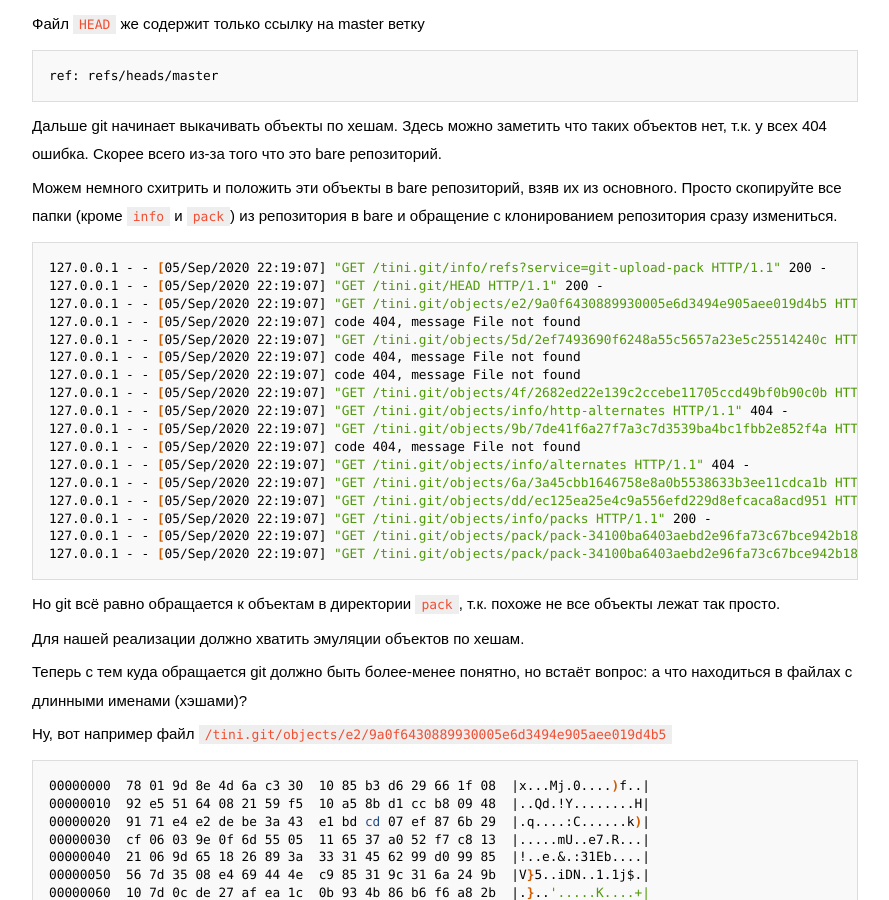
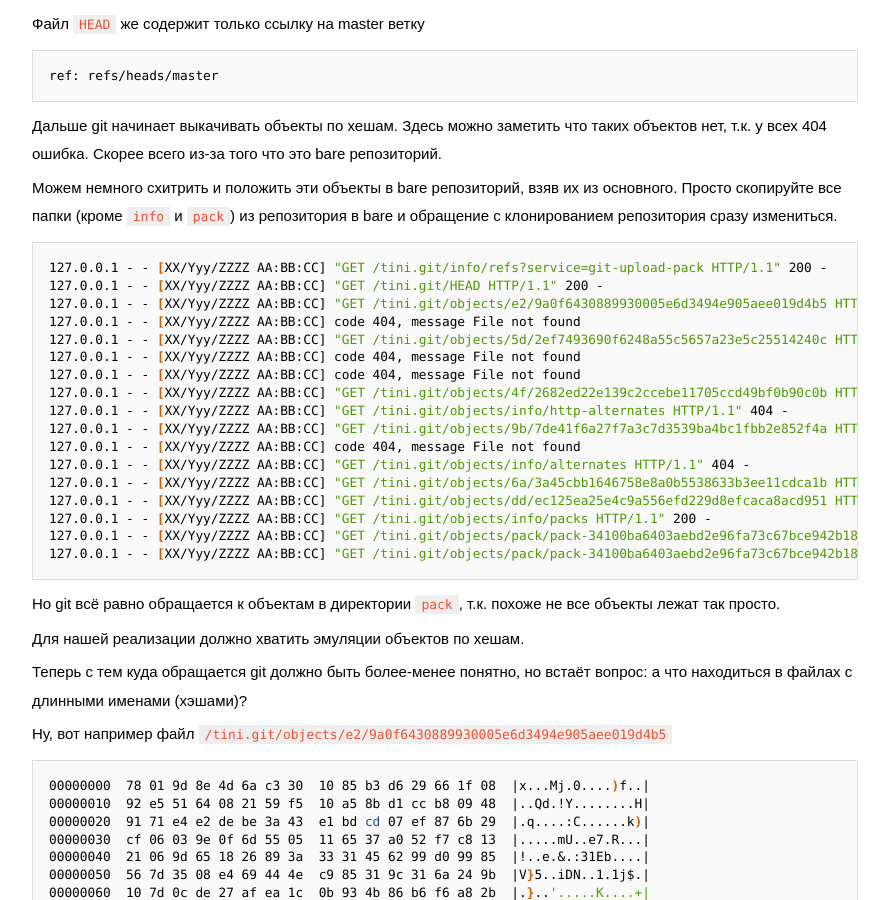
Before and after one commit to FreeCX/freecx.github.io, a Jekyll site: the page built from _posts/2020-09-05-fake-git-server.markdown, in a window 1280 px wide and 900 px high, scrolled down 1372 px. Shown: the whole window, without its empty margins (195-1084 px from the left). Built offline with Jekyll 4.4.1, drawn with Linux system fonts in a browser that asks for light colours; some web fonts are replaced.

Commit message:
remove date from post

````diff
--- a/_posts/2020-09-05-fake-git-server.markdown
+++ b/_posts/2020-09-05-fake-git-server.markdown
@@ -67,23 +67,23 @@ ref: refs/heads/master
 
 Можем немного схитрить и положить эти объекты в bare репозиторий, взяв их из основного. Просто скопируйте все папки (кроме `info` и `pack`) из репозитория в bare и обращение с клонированием репозитория сразу измениться.
 ```bash
-127.0.0.1 - - [05/Sep/2020 22:19:07] "GET /tini.git/info/refs?service=git-upload-pack HTTP/1.1" 200 -
-127.0.0.1 - - [05/Sep/2020 22:19:07] "GET /tini.git/HEAD HTTP/1.1" 200 -
-127.0.0.1 - - [05/Sep/2020 22:19:07] "GET /tini.git/objects/e2/9a0f6430889930005e6d3494e905aee019d4b5 HTTP/1.1" 200 -
-127.0.0.1 - - [05/Sep/2020 22:19:07] code 404, message File not found
-127.0.0.1 - - [05/Sep/2020 22:19:07] "GET /tini.git/objects/5d/2ef7493690f6248a55c5657a23e5c25514240c HTTP/1.1" 404 -
-127.0.0.1 - - [05/Sep/2020 22:19:07] code 404, message File not found
-127.0.0.1 - - [05/Sep/2020 22:19:07] code 404, message File not found
-127.0.0.1 - - [05/Sep/2020 22:19:07] "GET /tini.git/objects/4f/2682ed22e139c2ccebe11705ccd49bf0b90c0b HTTP/1.1" 200 -
-127.0.0.1 - - [05/Sep/2020 22:19:07] "GET /tini.git/objects/info/http-alternates HTTP/1.1" 404 -
-127.0.0.1 - - [05/Sep/2020 22:19:07] "GET /tini.git/objects/9b/7de41f6a27f7a3c7d3539ba4bc1fbb2e852f4a HTTP/1.1" 404 -
-127.0.0.1 - - [05/Sep/2020 22:19:07] code 404, message File not found
-127.0.0.1 - - [05/Sep/2020 22:19:07] "GET /tini.git/objects/info/alternates HTTP/1.1" 404 -
-127.0.0.1 - - [05/Sep/2020 22:19:07] "GET /tini.git/objects/6a/3a45cbb1646758e8a0b5538633b3ee11cdca1b HTTP/1.1" 200 -
-127.0.0.1 - - [05/Sep/2020 22:19:07] "GET /tini.git/objects/dd/ec125ea25e4c9a556efd229d8efcaca8acd951 HTTP/1.1" 200 -
-127.0.0.1 - - [05/Sep/2020 22:19:07] "GET /tini.git/objects/info/packs HTTP/1.1" 200 -
-127.0.0.1 - - [05/Sep/2020 22:19:07] "GET /tini.git/objects/pack/pack-34100ba6403aebd2e96fa73c67bce942b18a6264.idx HTTP/1.1" 200 -
-127.0.0.1 - - [05/Sep/2020 22:19:07] "GET /tini.git/objects/pack/pack-34100ba6403aebd2e96fa73c67bce942b18a6264.pack HTTP/1.1" 200 -
+127.0.0.1 - - [XX/Yyy/ZZZZ AA:BB:CC] "GET /tini.git/info/refs?service=git-upload-pack HTTP/1.1" 200 -
+127.0.0.1 - - [XX/Yyy/ZZZZ AA:BB:CC] "GET /tini.git/HEAD HTTP/1.1" 200 -
+127.0.0.1 - - [XX/Yyy/ZZZZ AA:BB:CC] "GET /tini.git/objects/e2/9a0f6430889930005e6d3494e905aee019d4b5 HTTP/1.1" 200 -
+127.0.0.1 - - [XX/Yyy/ZZZZ AA:BB:CC] code 404, message File not found
+127.0.0.1 - - [XX/Yyy/ZZZZ AA:BB:CC] "GET /tini.git/objects/5d/2ef7493690f6248a55c5657a23e5c25514240c HTTP/1.1" 404 -
+127.0.0.1 - - [XX/Yyy/ZZZZ AA:BB:CC] code 404, message File not found
+127.0.0.1 - - [XX/Yyy/ZZZZ AA:BB:CC] code 404, message File not found
+127.0.0.1 - - [XX/Yyy/ZZZZ AA:BB:CC] "GET /tini.git/objects/4f/2682ed22e139c2ccebe11705ccd49bf0b90c0b HTTP/1.1" 200 -
+127.0.0.1 - - [XX/Yyy/ZZZZ AA:BB:CC] "GET /tini.git/objects/info/http-alternates HTTP/1.1" 404 -
+127.0.0.1 - - [XX/Yyy/ZZZZ AA:BB:CC] "GET /tini.git/objects/9b/7de41f6a27f7a3c7d3539ba4bc1fbb2e852f4a HTTP/1.1" 404 -
+127.0.0.1 - - [XX/Yyy/ZZZZ AA:BB:CC] code 404, message File not found
+127.0.0.1 - - [XX/Yyy/ZZZZ AA:BB:CC] "GET /tini.git/objects/info/alternates HTTP/1.1" 404 -
+127.0.0.1 - - [XX/Yyy/ZZZZ AA:BB:CC] "GET /tini.git/objects/6a/3a45cbb1646758e8a0b5538633b3ee11cdca1b HTTP/1.1" 200 -
+127.0.0.1 - - [XX/Yyy/ZZZZ AA:BB:CC] "GET /tini.git/objects/dd/ec125ea25e4c9a556efd229d8efcaca8acd951 HTTP/1.1" 200 -
+127.0.0.1 - - [XX/Yyy/ZZZZ AA:BB:CC] "GET /tini.git/objects/info/packs HTTP/1.1" 200 -
+127.0.0.1 - - [XX/Yyy/ZZZZ AA:BB:CC] "GET /tini.git/objects/pack/pack-34100ba6403aebd2e96fa73c67bce942b18a6264.idx HTTP/1.1" 200 -
+127.0.0.1 - - [XX/Yyy/ZZZZ AA:BB:CC] "GET /tini.git/objects/pack/pack-34100ba6403aebd2e96fa73c67bce942b18a6264.pack HTTP/1.1" 200 -
 ```
 
 Но git всё равно обращается к объектам в директории `pack`, т.к. похоже не все объекты лежат так просто.
````
